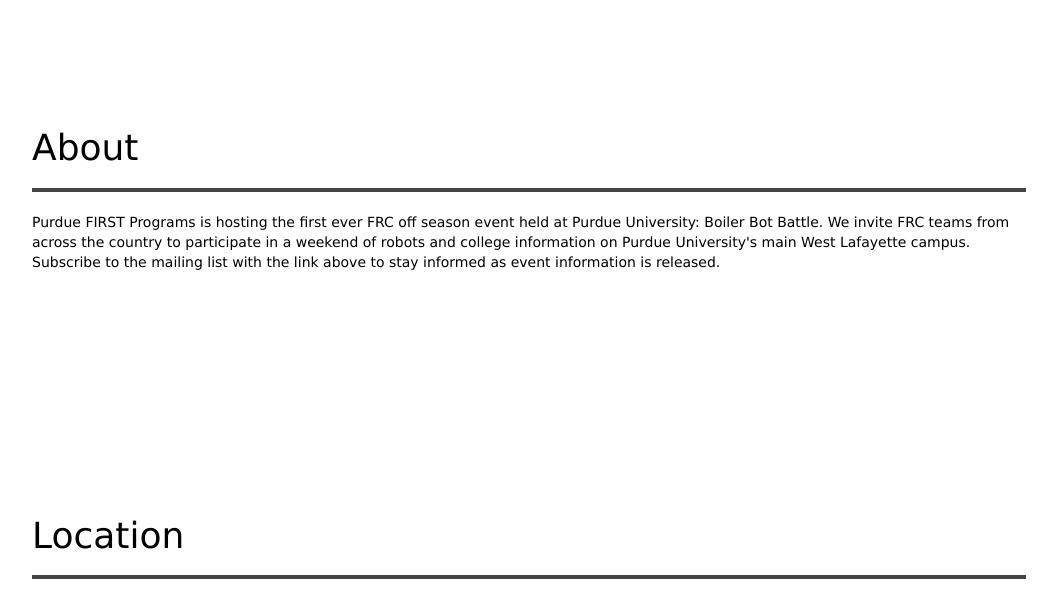
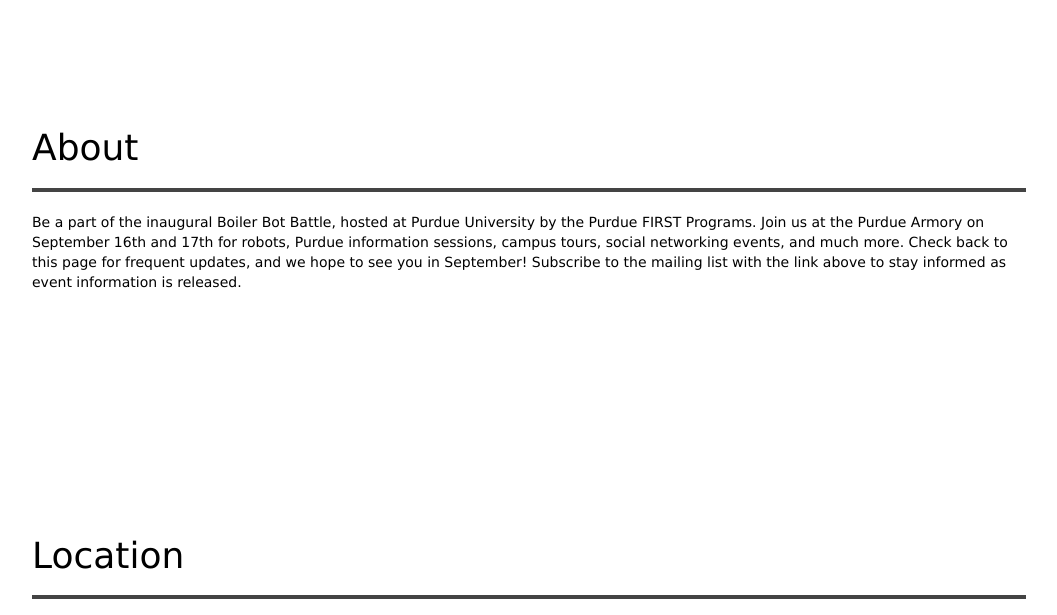
Before and after one commit to purduefirst/purduefirst.github.io, a Jekyll site: the page built from boilerbotbattle.html, in a window 1280 px wide and 900 px high, scrolled down 858 px, cut to the strip 46-661 px from the top of the window. Shown: the whole strip, without its empty margins (111-1168 px from the left). Built offline with Jekyll 4.4.1, drawn with Linux system fonts in a browser that asks for light colours.

Commit message:
update copy

```diff
--- a/boilerbotbattle.html
+++ b/boilerbotbattle.html
@@ -14,7 +14,7 @@
 	<div class="container">
 		<h1>About</h1>
 		<hr />
-		Purdue FIRST Programs is hosting the first ever FRC off season event held at Purdue University: Boiler Bot Battle. We invite FRC teams from across the country to participate in a weekend of robots and college information on Purdue University's main West Lafayette campus. Subscribe to the mailing list with the link above to stay informed as event information is released.
+		Be a part of the inaugural Boiler Bot Battle, hosted at Purdue University by the Purdue FIRST Programs. Join us at the Purdue Armory on September 16th and 17th for robots, Purdue information sessions, campus tours, social networking events, and much more. Check back to this page for frequent updates, and we hope to see you in September! Subscribe to the mailing list with the link above to stay informed as event information is released.
 	</div>
 </section>
 <section id="location" class="primary-section">
```
